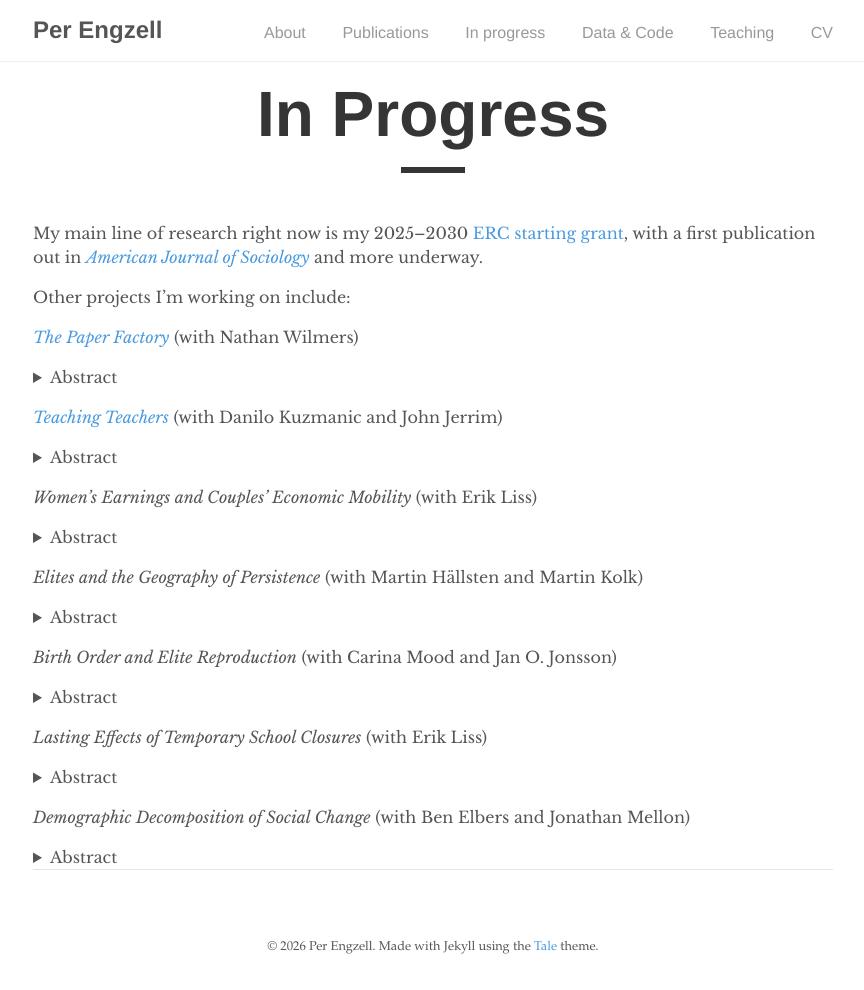
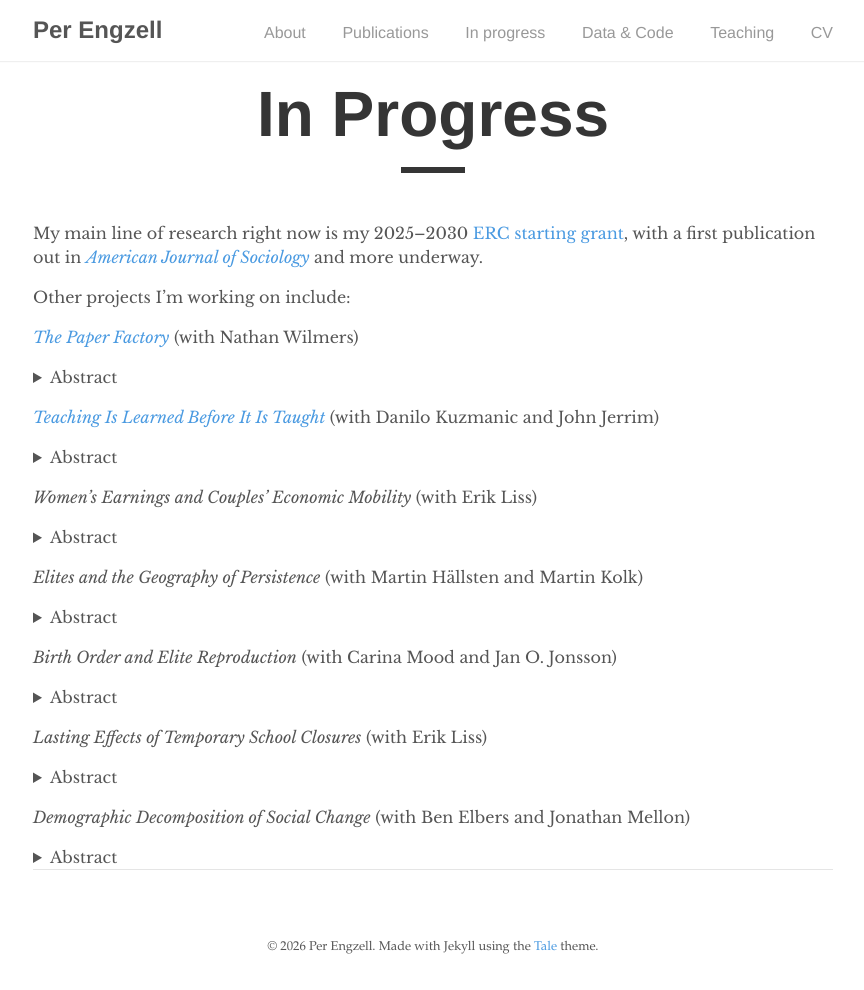
Before and after one commit to pengzell/pengzell.github.io, a Jekyll site: the page built from _pages/inprogress.md, in a window 1280 px wide. Shown: the whole page, without its empty margins (207-1071 px from the left). Built offline with Jekyll 4.4.1, drawn with Linux system fonts in a browser that asks for light colours.

Commit message:
Update inprogress.md

```diff
--- a/_pages/inprogress.md
+++ b/_pages/inprogress.md
@@ -15,10 +15,10 @@
 How can large language models (LLMs) contribute to social science research, and what parts of research remain stubbornly human? Building on existing LLM tools, we offer a multi-agent workflow capable of producing a full quantitative social science paper from an initial prompt. The workflow relies on researchers codifying their heuristics for doing data analysis, and we suggest some core design principles for researchers interested in building on this scaffolding. Using this case, we also examine what current LLM capabilities reveal about the organization of research. LLM agents can lower the cost of pursuing high-risk ideas, expand robustness and transparency, bring research to new audiences, and force scholars to articulate the heuristics that create valuable research. But they also pose challenges, both in terms of the quality of papers and in the adequacy of scientific institutions to adapt. Meeting these challenges will require new institutional norms that make use of these tools observable, auditable, and accountable.
 </details>
 
-[*Teaching Teachers*](https://osf.io/preprints/socarxiv/4nrek) (with Danilo Kuzmanic and John Jerrim)
+[*Teaching Is Learned Before It Is Taught*](https://osf.io/preprints/socarxiv/4nrek) (with Danilo Kuzmanic and John Jerrim)
 <details>
 <summary>Abstract</summary>
-Good teachers are role models. Using Chilean administrative data, we estimate how teacher value-added (VA) affects the VA of students who later become teachers. Exposure to a math teacher with 1 SD higher VA raises teacher VA in the next generation by 0.14 SD and student achievement one generation removed by 0.04 SD. Effects compound with longer exposure and appear driven by observable classroom practices. Under plausible assumptions, these spillovers raise cumulative returns to instructional quality by 28 percent after one generation and 39 percent in the long run.
+Occupations continually renew their workforce, but ways of working often remain remarkably stable despite decades of attempted reform---prominent examples include policing, medicine or schooling. A longstanding explanation in the study of teaching is that occupational habits are formed before formal entry, as future entrants observe the work as children or adolescents. Yet this ``apprenticeship of observation'' has not been rigorously tested. Using linked administrative records from Chile, we show that secondary-school mathematics teachers transmit a substantial share of their classroom proficiency to students who later become teachers, impacting the students taught by those teachers in turn. This association exceeds conventional predictors of teacher effectiveness, is unrelated to entry into teaching or entrants' qualifications, and increases with years of shared classroom exposure. Resemblance is concentrated in visible practices rather than in pedagogical reasoning or written planning, which students do not observe. These findings identify pre-entry observation as a consequential and previously unmeasured source of occupational reproduction. They help explain why reforms directed at training may arrive after core working habits have already formed, and suggest that occupational change depends partly on transforming the settings in which future practitioners first encounter the work.
 </details>
 
 *Women’s Earnings and Couples’ Economic Mobility* (with Erik Liss)
```
